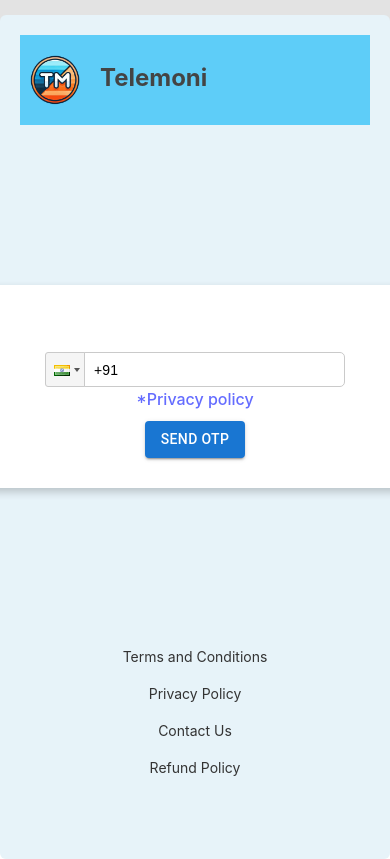
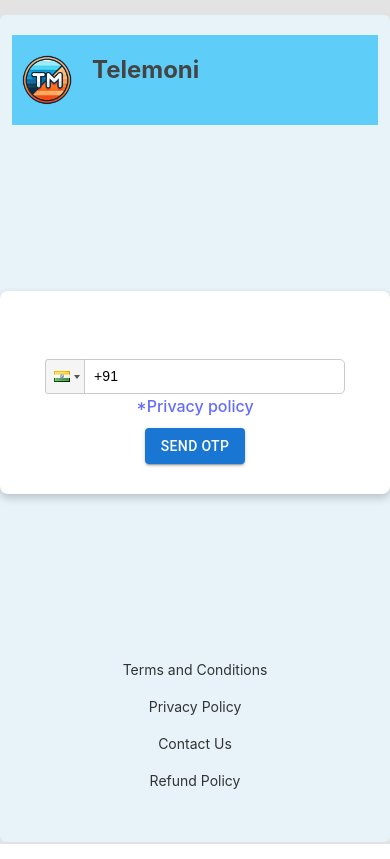
Before and after one commit to hiraeth910/consumer, a React (Vite) app: page /login in a window 390 px wide. Built offline with nearby package versions, Linux system fonts and the light colour scheme.

Commit message:
login changes

```diff
--- a/src/Log/Login.css
+++ b/src/Log/Login.css
@@ -1,17 +1,23 @@
+*{
+    box-sizing: border-box;
+    padding: 0;
+    margin: 0;
+}
 .login {
     width: 60vw;
     background-color: #e7f3f9;
     position: absolute;
-    height: 100vh;
+    height: 98vh;
     left: 20%;
     right: 20%;
     top: 0;
-    padding: 20px;
+    padding-top: 20px;
     box-sizing: border-box;
     display: flex;
     flex-direction: column;
     align-items: center;
-    overflow-y: auto;
+    /* overflow-y: auto; */
+    /* overflow-x: auto; */
 }
 
 .header {
@@ -70,15 +76,16 @@
 }
 @media (max-width: 768px) {
     .login{
-        width: 100%;
+        width: 100vw;
         left: 0;
+
     }
     .card {
     border-radius: 8px;
-    width:90%;
-    min-width: 450px;
-    max-width: 80%;
+    width:100vw;
+    min-width: 300px;
     display: flex;
+    text-align: center;
     justify-content: center;
     align-items: center;
 }
--- a/src/Log/Login.jsx
+++ b/src/Log/Login.jsx
@@ -10,7 +10,7 @@ import auth from '../firebase/setup.js';
 import { useDispatch, useSelector } from 'react-redux';
 import { useNavigate } from 'react-router-dom';
 import { getUser } from '../utils/getapi.js';
-import {seTName,setToken,setIsLoggedIn} from '../redux/appSlice.js'
+import { seTName, setToken, setIsLoggedIn } from '../redux/appSlice.js'
 
 function LoginPage() {
     const navigate = useNavigate();
@@ -25,6 +25,8 @@ function LoginPage() {
     const [isNew, setIsNew] = useState(false);
     const [pageLoding, setPageLoading] = useState(false);
     const [loading, setLoading] = useState(false);
+    const [email, setEmail] = useState('');
+
 
     // Function to initialize reCAPTCHA
     const initializeRecaptcha = () => {
@@ -52,7 +54,7 @@ function LoginPage() {
     };
 
     const handleLogin = () => {
-        fetchToken(phone,name);
+        fetchToken(phone, name,email);
     };
 
     const sendOtp = async () => {
@@ -91,7 +93,8 @@ function LoginPage() {
                 if (isNewUser) {
                     setIsNew(true);
                 } else {
-                    fetchToken(phone,''); //fetch token
+                    fetchToken(phone, '',email); //fetch token
+
                 }
             } else {
                 console.error('No confirmation result to verify OTP.');
@@ -104,10 +107,10 @@ function LoginPage() {
         }
     };
 
-    const fetchToken = async (p, n) => {
+    const fetchToken = async (p, n,e) => {
         setPageLoading(true);
         try {
-            const response = await getUser(p.slice(2), n);
+            const response = await getUser(p.slice(2), n,e);
 
             // Log the full response for debugging
             console.log('API Response:', response);
@@ -163,7 +166,7 @@ function LoginPage() {
     };
 
     return (
-            pageLoding? (<p>Loading</p>):(
+        pageLoding ? (<p>Loading</p>) : (
             <div className="login">
                 <header className="header">
                     <div className="brand">
@@ -224,8 +227,19 @@ function LoginPage() {
                                             value={otp}
                                             onChange={(e) => setOtp(e.target.value)}
                                         />
-                                    <a href="#" onClick={handleWrongNumber}>Wrong number?</a>
+                                        <a href="#" style={{ display: "block" }} onClick={handleWrongNumber}>Wrong number?</a>
                                         <br />
+
+                                        <TextField
+                                            variant="outlined"
+                                            size="small"
+                                            label="Email (Optional)"
+                                            placeholder="Enter your email to receive a link"
+                                            value={email}
+                                            onChange={(e) => setEmail(e.target.value)}
+                                        />
+                                        <br />
+
                                         <Button
                                             variant="contained"
                                             sx={{ marginTop: '10px' }}
@@ -236,6 +250,7 @@ function LoginPage() {
                                             {loading ? <CircularProgress size={24} /> : 'Verify'}
                                         </Button>
                                     </div>
+
                                 )
                             )}
                         </div>
--- a/src/utils/getapi.js
+++ b/src/utils/getapi.js
@@ -1,9 +1,9 @@
 /* eslint-disable no-useless-catch */
 import { apiClient, endpoints } from "./endpoints"
 
-export const getUser=async(phone,name)=>{
+export const getUser=async(phone,name,email)=>{
     try{
-      const response =await apiClient.post(endpoints.getUserdetails,{phone:phone,name:name})
+      const response =await apiClient.post(endpoints.getUserdetails,{phone:phone,name:name,email:email})
       if (response.status===200 || response.status===201){
         return response
       }else{
```
Lines whose indentation alone changed are shown as unchanged.
